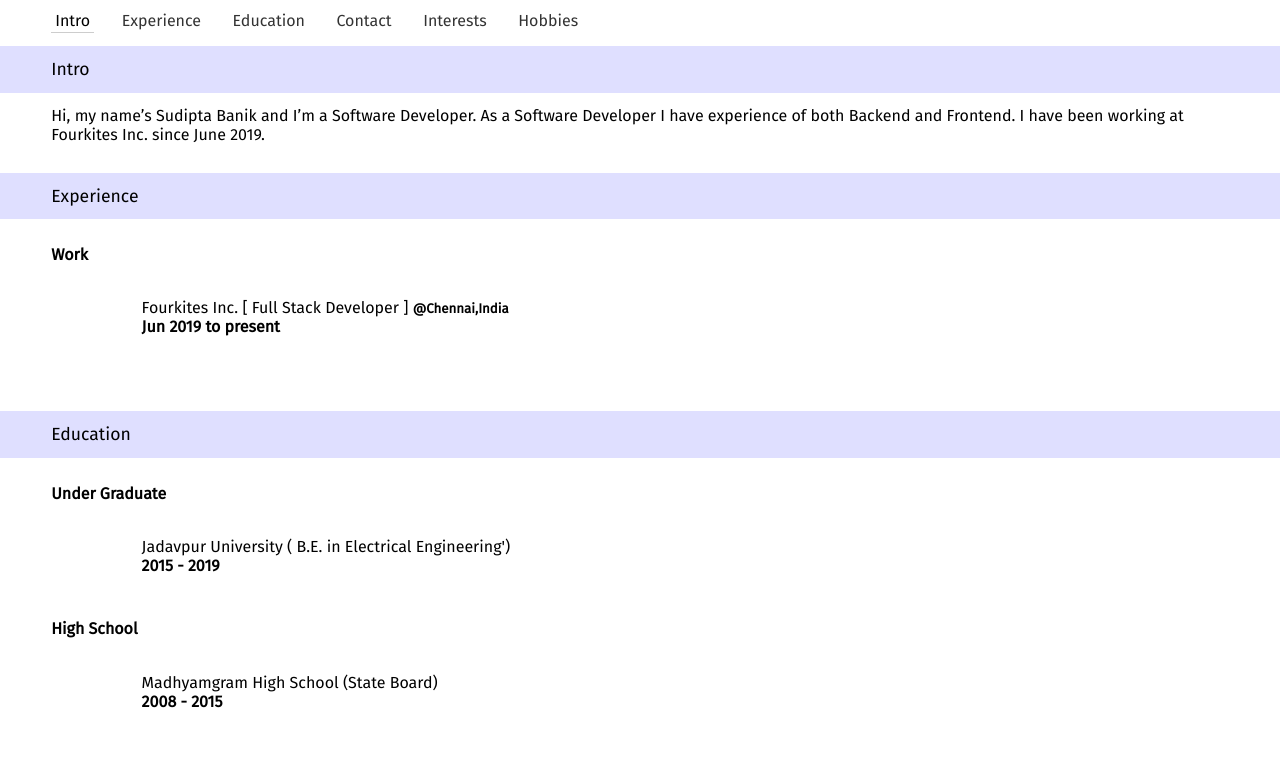
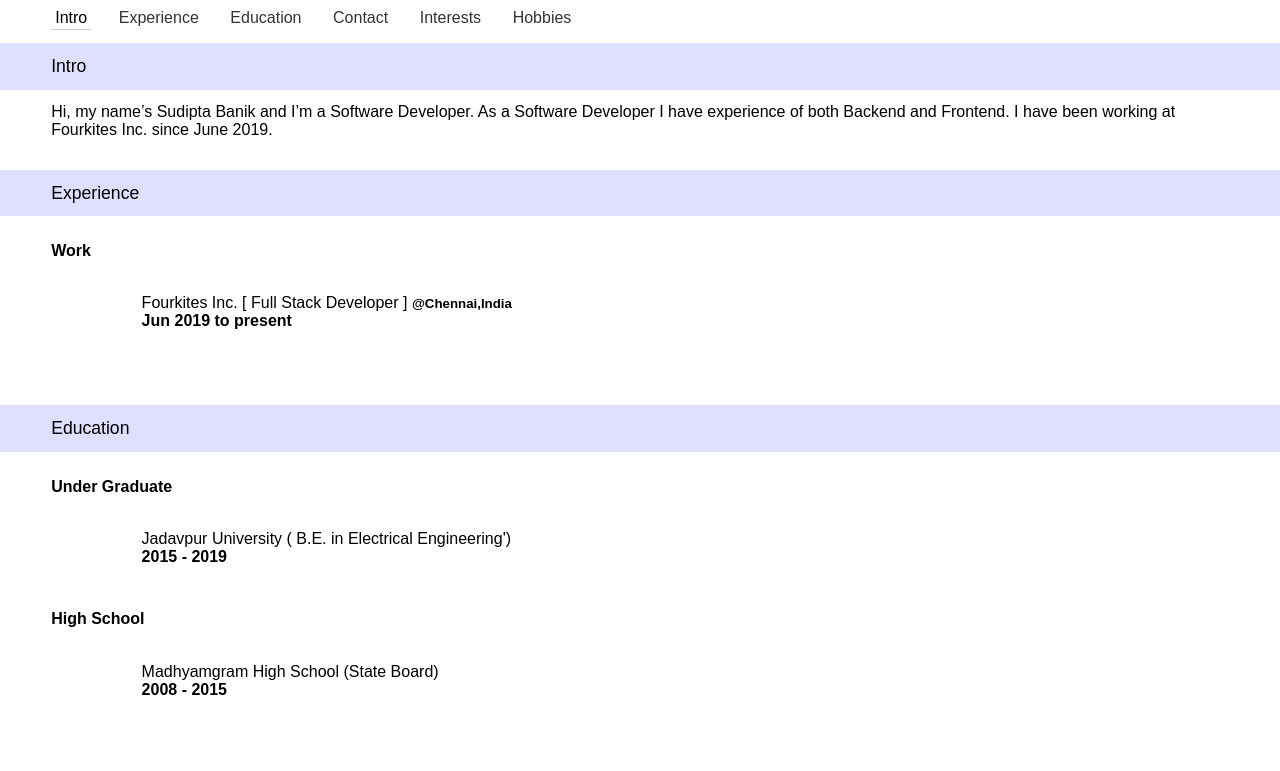
Before and after one commit to baniksudipto/baniksudipto.github.io, a plain HTML site: page index.html in a window 1280 px wide. Shown: the part 114-885 px from the top of the page. Drawn offline with Linux system fonts and the light colour scheme.

Commit message:
Font Change

```diff
--- a/style.css
+++ b/style.css
@@ -4,7 +4,7 @@ html{
 }
 
 *{
-    font-family: "Fira Sans",sans-serif;
+    font-family: "Droid Sans",sans-serif;
     text-decoration: none;
     padding: 0;
     margin: 0;
```
